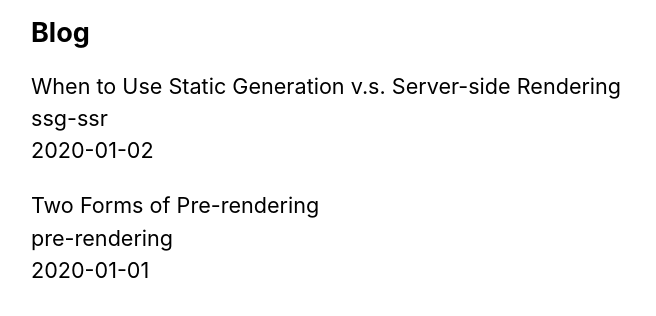
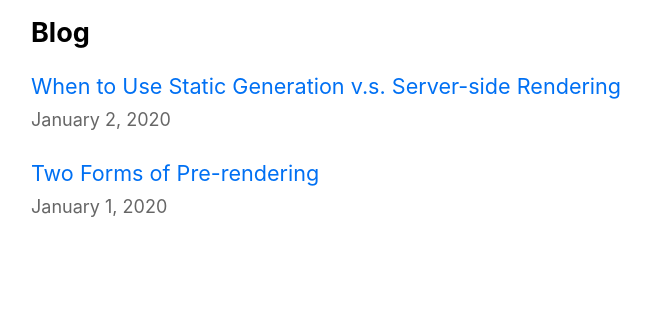
Before and after one commit to TomaszSarmata/nextjs-blog2, a Next.js app: page / in a window 1280 px wide. Shown: the part 520-836 px from the top of the page, without its empty margins (303-959 px from the left). Built offline with nearby package versions, Linux system fonts and the light colour scheme.

Commit message:
added styling to the main index.js

```diff
--- a/pages/index.js
+++ b/pages/index.js
@@ -1,8 +1,9 @@
 import Head from "next/head";
 import Layout, { siteTitle } from "../components/layout";
 import utilStyles from "../styles/utils.module.css";
-
 import { getSortedPostsData } from "../lib/posts";
+import Link from "next/link";
+import Date from "../components/date";
 
 export async function getStaticProps() {
   const allPostsData = getSortedPostsData();
@@ -35,11 +36,12 @@
         <ul className={utilStyles.list}>
           {allPostsData.map(({ id, date, title }) => (
             <li className={utilStyles.listItem} key={id}>
-              {title}
+              <Link href={`/posts/${id}`}>{title}</Link>
+
               <br />
-              {id}
-              <br />
-              {date}
+              <small className={utilStyles.lightText}>
+                <Date dateString={date}></Date>
+              </small>
             </li>
           ))}
         </ul>
```
